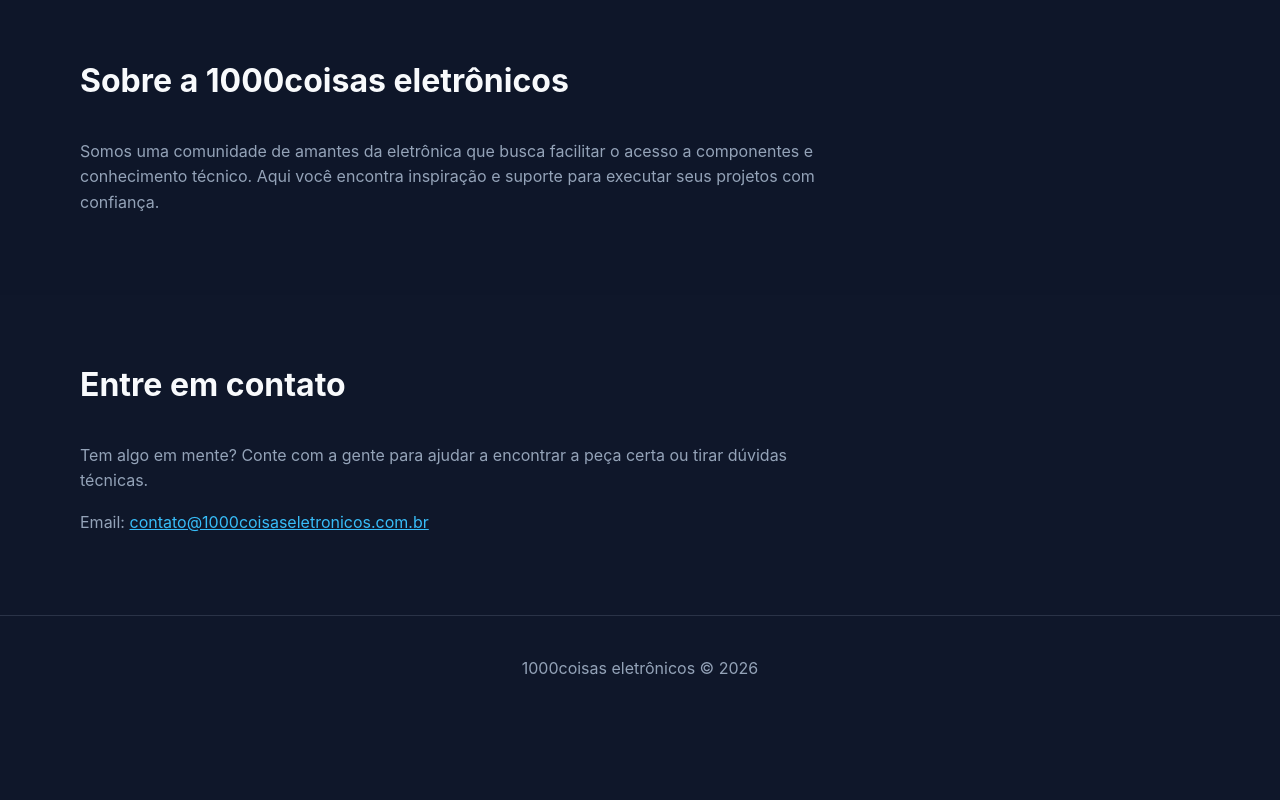
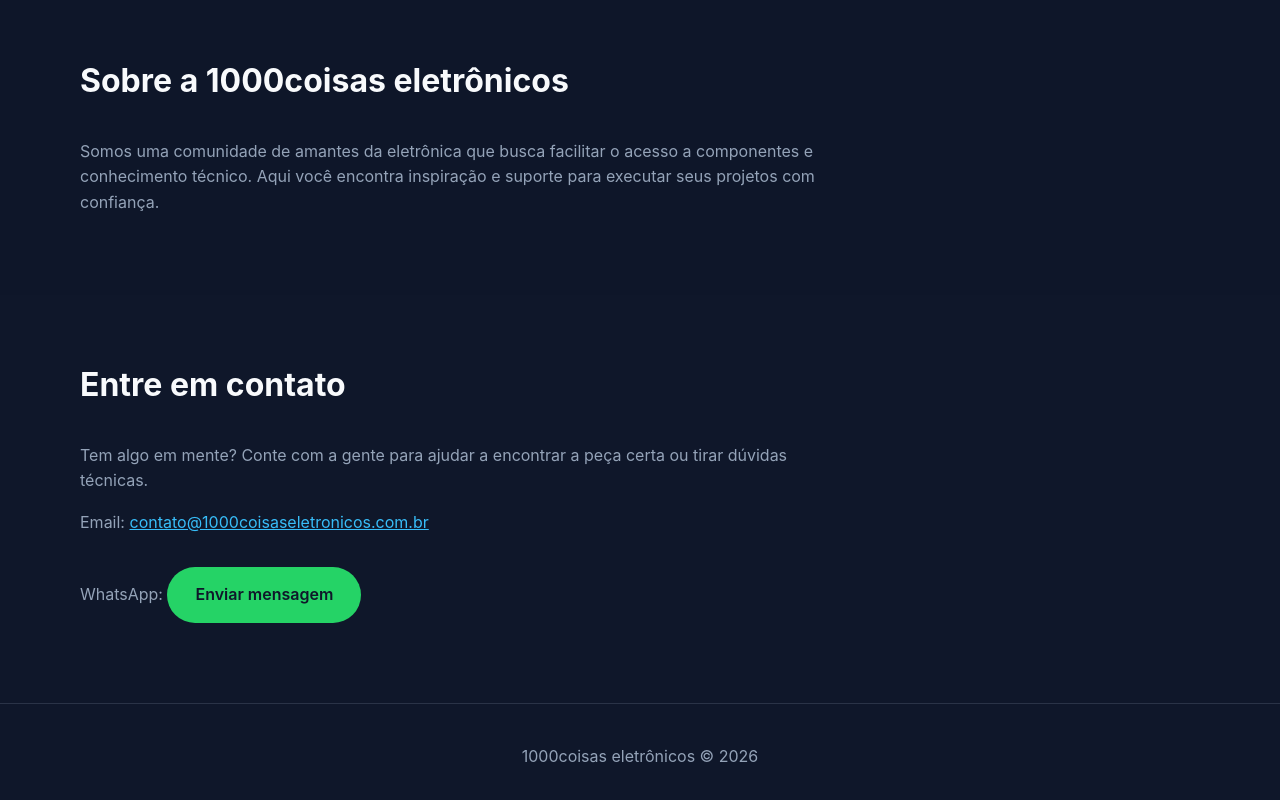
Before and after one commit to 1000coisas/1000coisas-eletr-nicos-, a plain HTML site: page index.html in a window 1280 px wide. Shown: the part 984-1784 px from the top of the page. Before the commit the page ends 1706 px from the top, so only its background shows below. Drawn offline with Linux system fonts and the light colour scheme.

Commit message:
Adiciona botão de WhatsApp ao site

```diff
--- a/index.html
+++ b/index.html
@@ -59,6 +59,7 @@
       <h3>Entre em contato</h3>
       <p>Tem algo em mente? Conte com a gente para ajudar a encontrar a peça certa ou tirar dúvidas técnicas.</p>
       <p>Email: <a href="mailto:contato@1000coisaseletronicos.com.br">contato@1000coisaseletronicos.com.br</a></p>
+      <p>WhatsApp: <a class="button whatsapp-button" href="https://wa.me/5511984942888?text=Olá%20da%201000coisas%20eletrônicos!%20Quero%20saber%20mais%20sobre%20seus%20produtos." target="_blank" rel="noopener noreferrer">Enviar mensagem</a></p>
     </section>
   </main>
 
--- a/styles.css
+++ b/styles.css
@@ -108,6 +108,16 @@ body {
   transform: translateY(-1px);
 }
 
+.whatsapp-button {
+  margin-top: 1rem;
+  background: #25d366;
+  color: #0f172a;
+}
+
+.whatsapp-button:hover {
+  background: #1ebe5d;
+}
+
 .section {
   padding: 4rem 0;
 }
```
